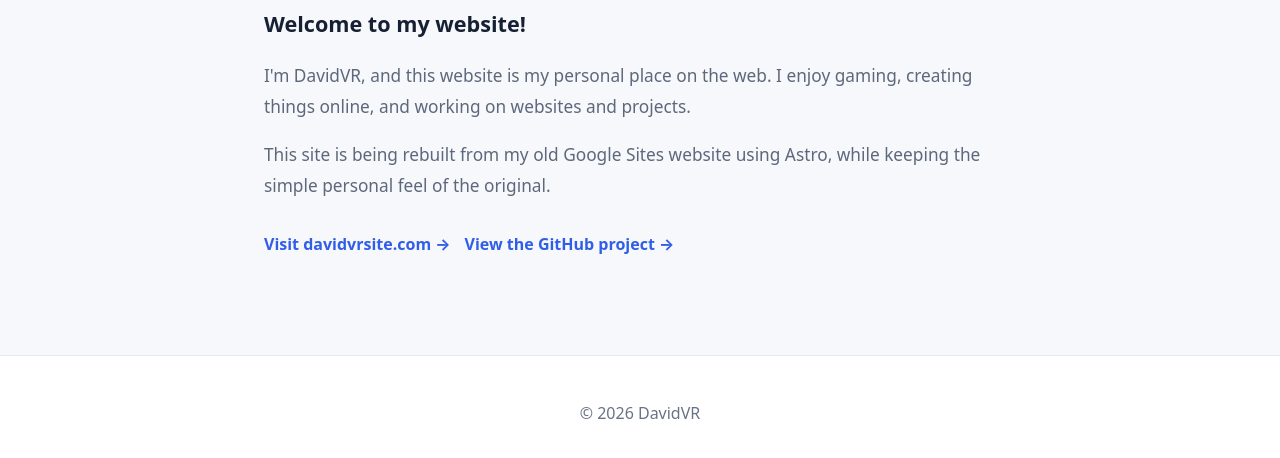
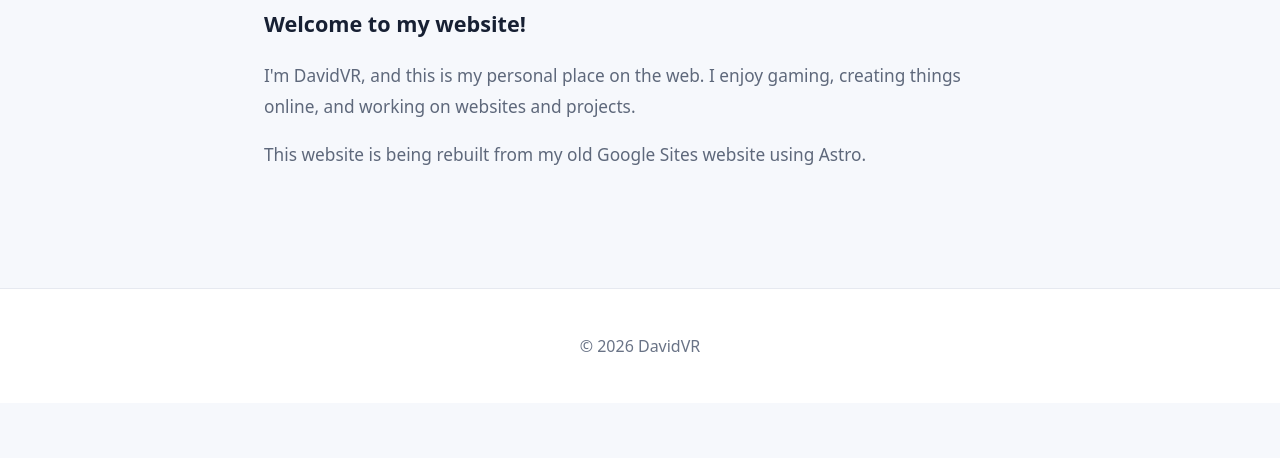
Before and after one commit to davidvr-site/davidvrsite, an Astro site: page /about in a window 1280 px wide. Shown: the part 296-754 px from the top of the page. Built offline with nearby package versions, Linux system fonts and the light colour scheme; Astro itself is replaced by a stand-in of ours.

Commit message:
Remove external website and GitHub links from About page

```diff
--- a/src/pages/about.astro
+++ b/src/pages/about.astro
@@ -25,18 +25,12 @@ const description = "About DavidVR and my website.";
         <h1>Hi, I'm DavidVR 👋</h1>
         <p class="lead">Welcome to my website!</p>
         <p>
-          I'm DavidVR, and this website is my personal place on the web. I enjoy gaming,
+          I'm DavidVR, and this is my personal place on the web. I enjoy gaming,
           creating things online, and working on websites and projects.
         </p>
         <p>
-          This site is being rebuilt from my old Google Sites website using Astro, while keeping
-          the simple personal feel of the original.
+          This website is being rebuilt from my old Google Sites website using Astro.
         </p>
-
-        <div class="links">
-          <a href="https://www.davidvrsite.com">Visit davidvrsite.com →</a>
-          <a href="https://github.com/David686-goyu/davidvrsite">View the GitHub project →</a>
-        </div>
       </section>
     </main>
 
@@ -69,21 +63,10 @@ const description = "About DavidVR and my website.";
   nav { display: flex; gap: 22px; }
   nav a { color: #315ee7; text-decoration: none; font-weight: 600; }
   nav a.active { text-decoration: underline; text-underline-offset: 5px; }
-  .about {
-    max-width: 800px;
-    margin: 0 auto;
-    padding: 90px 24px 100px;
-  }
-  .eyebrow {
-    color: #315ee7;
-    font-weight: 700;
-    text-transform: uppercase;
-    letter-spacing: .08em;
-  }
+  .about { max-width: 800px; margin: 0 auto; padding: 90px 24px 100px; }
+  .eyebrow { color: #315ee7; font-weight: 700; text-transform: uppercase; letter-spacing: .08em; }
   h1 { font-size: clamp(2.5rem, 7vw, 4.5rem); line-height: 1.05; margin: 12px 0 20px; }
   .lead { font-size: 1.35rem; font-weight: 600; }
   .about p:not(.eyebrow):not(.lead) { color: #5e687b; font-size: 1.08rem; line-height: 1.8; }
-  .links { display: flex; flex-wrap: wrap; gap: 14px; margin-top: 32px; }
-  .links a { color: #315ee7; text-decoration: none; font-weight: 700; }
   footer { text-align: center; padding: 30px 20px; color: #697386; border-top: 1px solid #e6e9f0; background: white; }
 </style>
```
